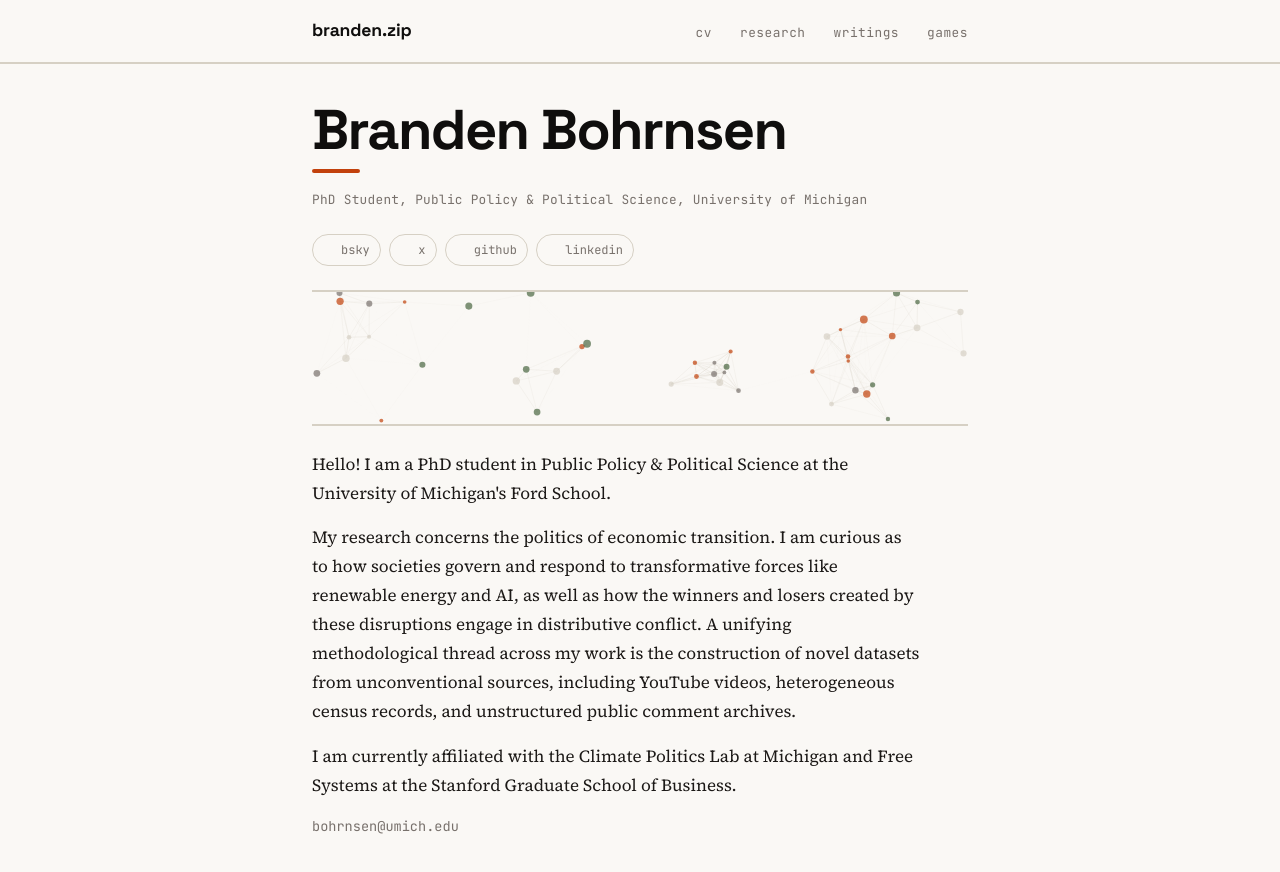
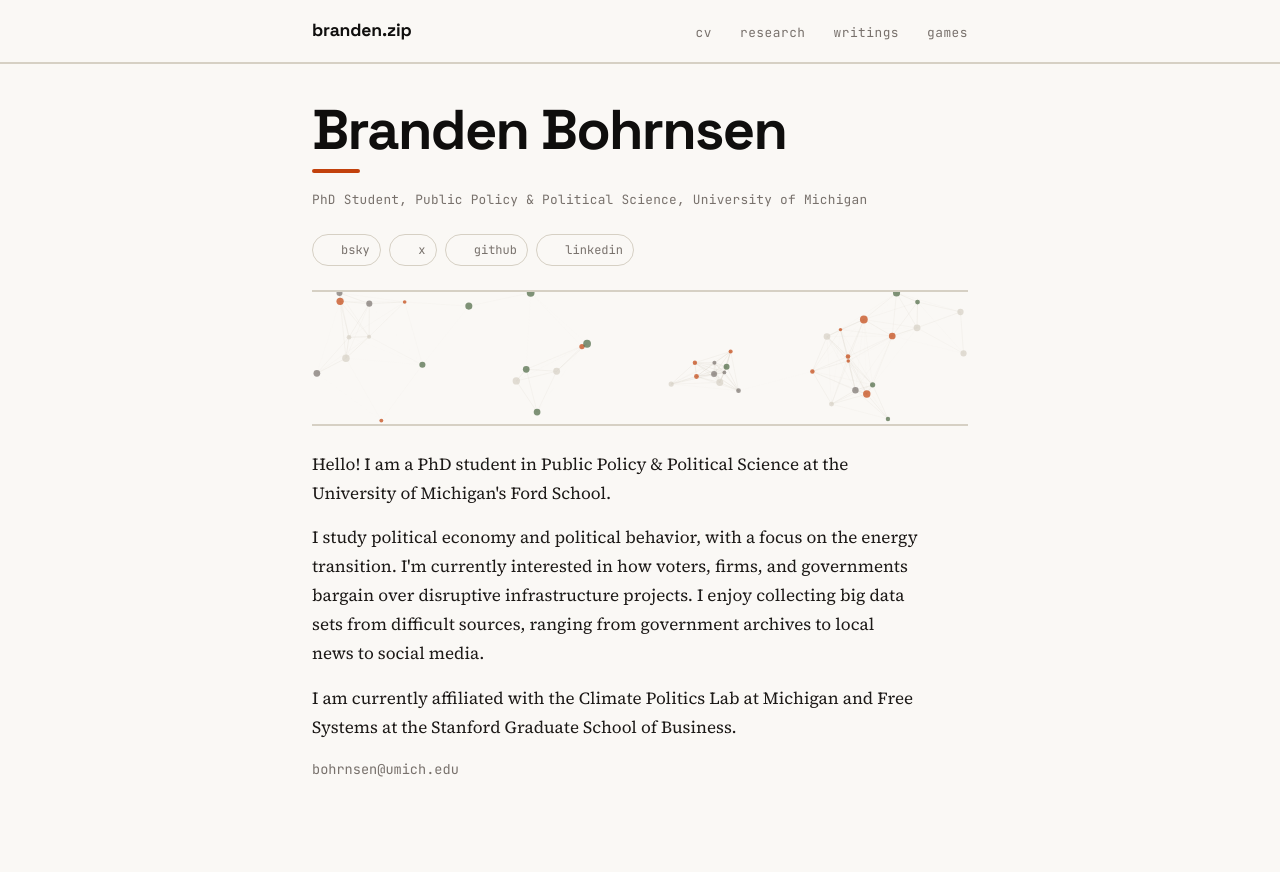
Before and after one commit to eigenstuffs/Website, a SvelteKit app: page / in a window 1280 px wide. Shown: the top 872 px of the page. Built offline with nearby package versions, Linux system fonts and the light colour scheme; some icons are missing.

Commit message:
Update +page.svelte

```diff
--- a/src/routes/+page.svelte
+++ b/src/routes/+page.svelte
@@ -35,7 +35,7 @@
       Hello! I am a PhD student in Public Policy & Political Science at the University of Michigan's Ford School.
     </p>
     <p>
-      My research concerns the politics of economic transition. I am curious as to how societies govern and respond to transformative forces like renewable energy and AI, as well as how the winners and losers created by these disruptions engage in distributive conflict. A unifying methodological thread across my work is the construction of novel datasets from unconventional sources, including YouTube videos, heterogeneous census records, and unstructured public comment archives.
+      I study political economy and political behavior, with a focus on the energy transition. I'm currently interested in how voters, firms, and governments bargain over disruptive infrastructure projects. I enjoy collecting big data sets from difficult sources, ranging from government archives to local news to social media.
     </p>
     <p>
       I am currently affiliated with the Climate Politics Lab at Michigan and Free Systems at the Stanford Graduate School of Business.
```
